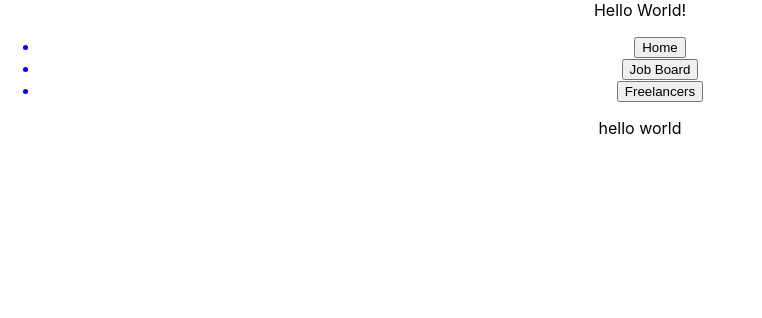
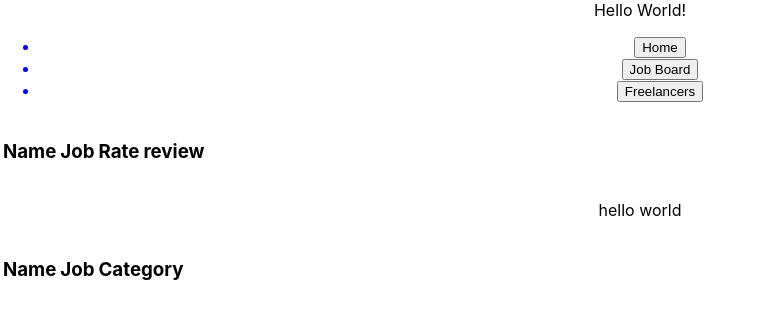
Before and after one commit to Marco74-90/US-Freelancing, a React (Create React App) app in the folder us-freelancing/: page /JobBoard in a window 1280 px wide. Shown: the top 318 px of the page, without its empty margins (0-762 px from the left). Built offline with nearby package versions, Linux system fonts and the light colour scheme.

Commit message:
added tables

```diff
--- a/us-freelancing/src/components/CompletedJobs.js
+++ b/us-freelancing/src/components/CompletedJobs.js
@@ -6,7 +6,25 @@ export default class CompletedJobs extends Component {
 
         return(
 
-            null
+        <table>
+            <tbody>
+                <tr>
+                    <th>
+                        <h3>Name</h3>
+                    </th>
+                    <th>
+                        <h3>Job</h3>
+                    </th>
+                    <th>
+                        <h3>Rate</h3>
+                    </th>
+                    <th>
+                        <h3>review</h3>
+                    </th>
+                </tr>
+        {/* Data goes here  */}
+            </tbody>
+        </table>
         )
     }
 }
--- a/us-freelancing/src/components/Details.js
+++ b/us-freelancing/src/components/Details.js
@@ -3,8 +3,18 @@ import React, {Component} from 'react'
 export default class Details extends Component {
 
     render() {
+        const {name, rate, skills, status, bio, image} = this.props.details
         return (
-            null
+            <div>
+                <img/>
+                <h2>Name</h2>
+                <h3>Rate</h3>
+                <h3>Skills</h3>
+                <h3>Status</h3>
+                <p>Bio</p>
+
+
+            </div>
         )
     }
 
--- a/us-freelancing/src/components/Freelancer.js
+++ b/us-freelancing/src/components/Freelancer.js
@@ -2,12 +2,14 @@ import React, {Component} from "react"
 
 export default class Freelancer extends Component {
 
+
     render() {
-
+        const {name,image} = this.props.freelancer
 
         return (
             <div>
-                <h2>Hello</h2>
+                <img src={image}/>
+                <h2>{name}</h2>
             </div>
         )
     }
--- a/us-freelancing/src/components/OpenJobs.js
+++ b/us-freelancing/src/components/OpenJobs.js
@@ -5,7 +5,25 @@ export default class OpenJobs extends Component {
     render() {
 
         return(
-            null
+        <table>
+            <tbody>
+                <tr>
+                    <th>
+                        <h3>Name</h3>
+                    </th>
+                    <th>
+                        <h3>Job</h3>
+                    </th>
+                    <th>
+                        <h3>Category</h3>
+                    </th>
+                    <th>
+                        <h3></h3>
+                    </th>
+                </tr>
+        {/* Data goes here */}
+            </tbody>
+        </table>
         )
     }
 }
--- a/us-freelancing/src/container/FreelancerBoard.js
+++ b/us-freelancing/src/container/FreelancerBoard.js
@@ -7,24 +7,29 @@ const Url = 'http://localhost:3000/freelancer'
 export default class FreelancerBoard extends Component {
 
     state = {
-        freelancer: []
+        freelancers: [],
+        details:""
 
     }
 
     componentDidMount() {
         fetch(Url)
         .then(r => r.json())
-        .then(data => this.setState({freelancer: data}))
+        .then(data => this.setState({freelancers: data}))
+    }
+
+    showDetails =() => {
+
     }
 
     render() {
         return(
             <div>
-                <div>
-                    {this.state.freelancer.map((freelancer) => <Freelancer  key={freelancer.id} freelancer={this.state.freelancer}/>)}
+                <div className="left">
+                    {this.state.freelancers.map((freelancer) => <Freelancer  key={freelancer.id} freelancer={freelancer}/>)}
                 </div>
-                <div>
-                    <Details freelancer={this.state.freelancer}/>
+                <div className="right">
+                    <Details details={this.state.freelancers}/>
                     <p>Hello world</p>
                 </div>
             </div>
--- a/us-freelancing/src/container/Home.js
+++ b/us-freelancing/src/container/Home.js
@@ -6,10 +6,7 @@ import FreelancerBoard from './FreelancerBoard'
 import JobBoard from './JobBoard'
 
 
-
 export default class Home extends Component {
-
-
 
     render() {
 
```
